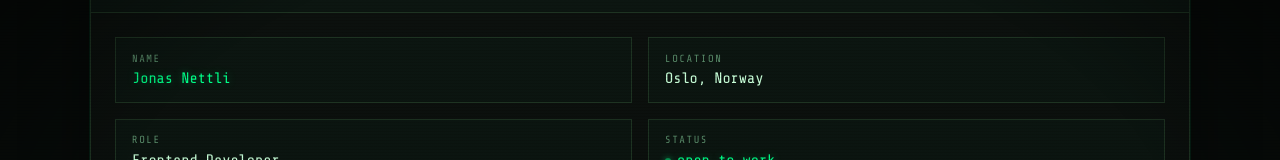
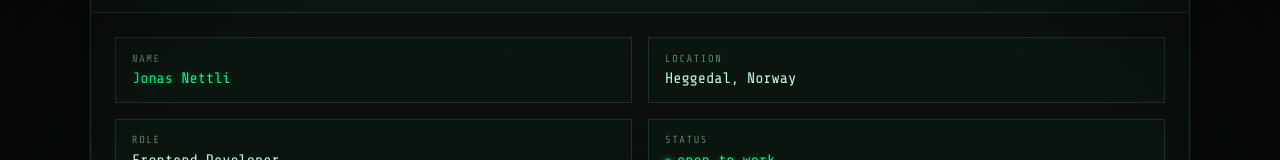
Before and after one commit to JNettli/portfolio_2.0, a React (Vite) app: page / in a window 1280 px wide. Both pictures are taken after a click on the button "▶ OPEN PORTFOLIO". Shown: the part 128-288 px from the top of the page. Built offline with nearby package versions, Linux system fonts and the light colour scheme.

Commit message:
fix: correct location

```diff
--- a/src/assets/panels.jsx
+++ b/src/assets/panels.jsx
@@ -18,7 +18,7 @@ export function AboutPanel() {
                     { label: "name", value: "Jonas Nettli", highlight: true },
                     {
                         label: "location",
-                        value: "Oslo, Norway",
+                        value: "Heggedal, Norway",
                         highlight: false,
                     },
                     {
```
